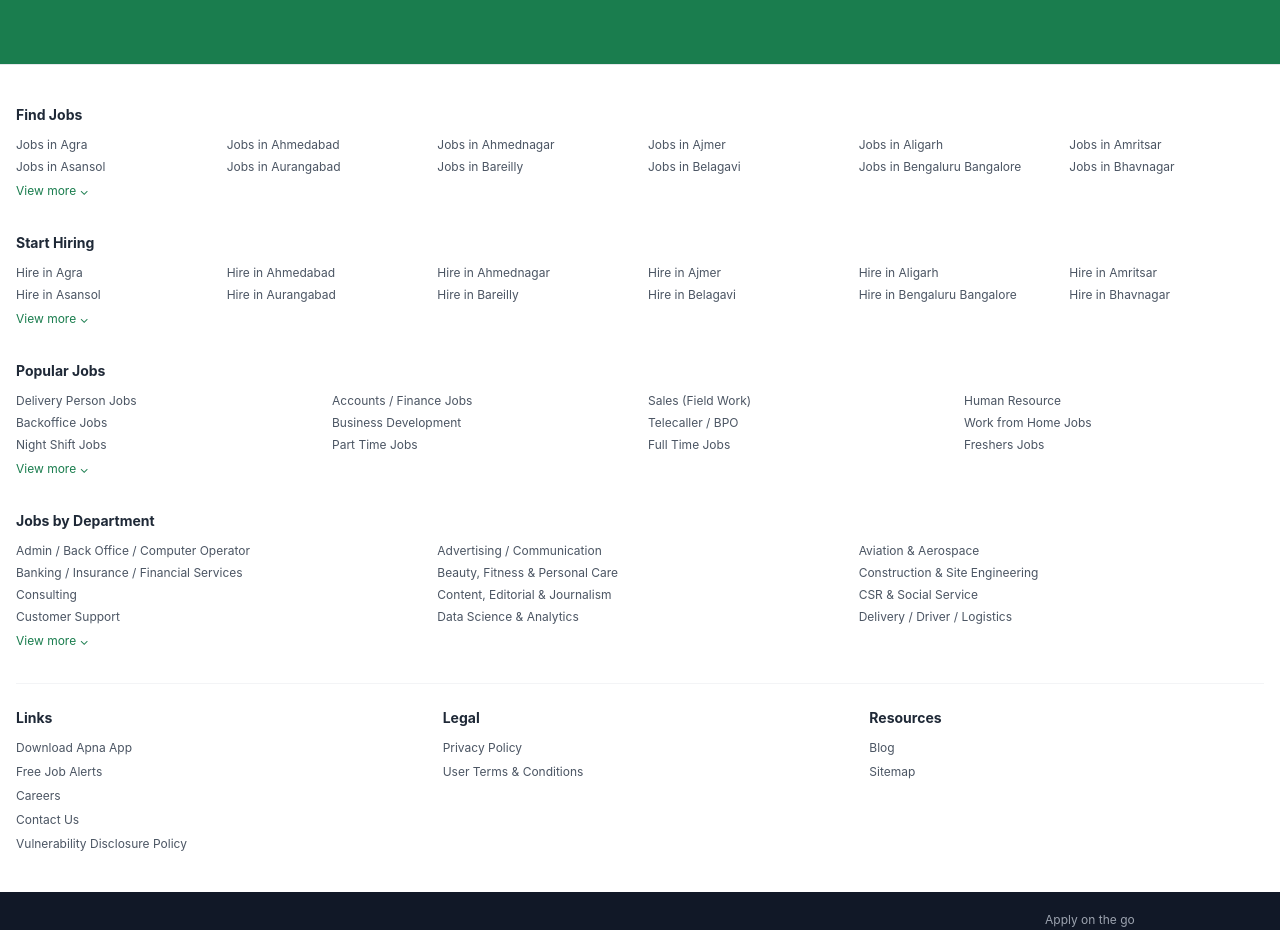
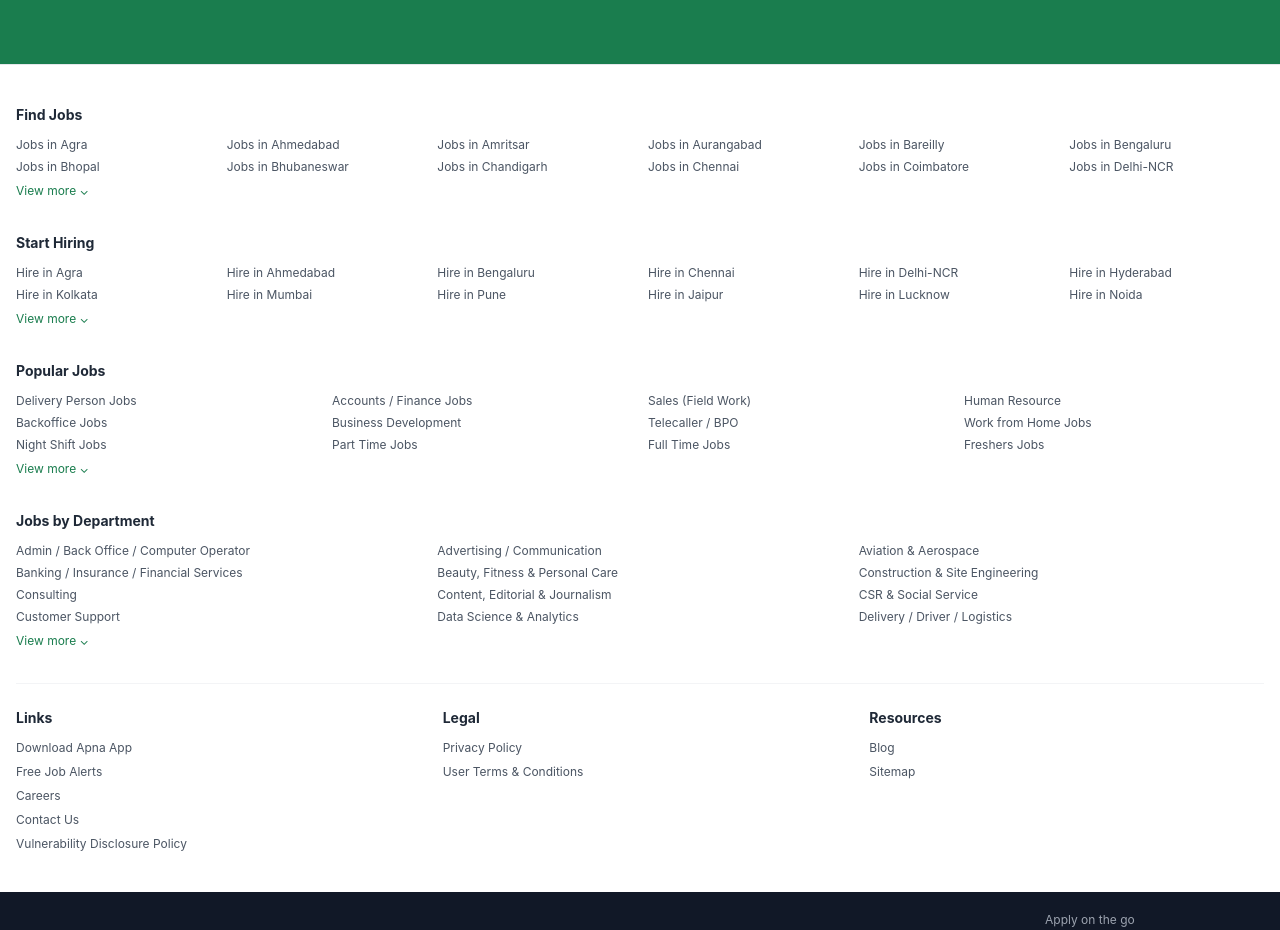
Before and after one commit to psspl-aman/apna-clone, a React (Create React App) app in the folder frontend/: page / in a window 1280 px wide. Shown: the part 3280-4210 px from the top of the page. Built offline with nearby package versions, Linux system fonts and the light colour scheme; no server answers.

Commit message:
feat(Footer): enhance job and department navigation with buttons and structured data

```diff
--- a/frontend/src/components/Footer/Footer.tsx
+++ b/frontend/src/components/Footer/Footer.tsx
@@ -1,30 +1,94 @@
-import { Link } from 'react-router-dom';
+import { useNavigate, useLocation } from 'react-router-dom';
+import { useAppDispatch } from '../../app/hooks';
+import { setFilter } from '../../features/jobs/jobsSlice';
 
-const FIND_JOBS_CITIES = [
-  'Agra', 'Ahmedabad', 'Ahmednagar', 'Ajmer', 'Aligarh', 'Amritsar',
-  'Asansol', 'Aurangabad', 'Bareilly', 'Belagavi', 'Bengaluru Bangalore', 'Bhavnagar',
+const FIND_JOBS_CITIES: { label: string; slug: string }[] = [
+  { label: 'Agra', slug: 'agra' },
+  { label: 'Ahmedabad', slug: 'ahmedabad' },
+  { label: 'Amritsar', slug: 'amritsar' },
+  { label: 'Aurangabad', slug: 'aurangabad' },
+  { label: 'Bareilly', slug: 'bareilly' },
+  { label: 'Bengaluru', slug: 'bengaluru' },
+  { label: 'Bhopal', slug: 'bhopal' },
+  { label: 'Bhubaneswar', slug: 'bhubaneswar' },
+  { label: 'Chandigarh', slug: 'chandigarh' },
+  { label: 'Chennai', slug: 'chennai' },
+  { label: 'Coimbatore', slug: 'coimbatore' },
+  { label: 'Delhi-NCR', slug: 'delhi-ncr' },
 ];
 
-const START_HIRING_CITIES = [
-  'Agra', 'Ahmedabad', 'Ahmednagar', 'Ajmer', 'Aligarh', 'Amritsar',
-  'Asansol', 'Aurangabad', 'Bareilly', 'Belagavi', 'Bengaluru Bangalore', 'Bhavnagar',
+const START_HIRING_CITIES: { label: string; slug: string }[] = [
+  { label: 'Agra', slug: 'agra' },
+  { label: 'Ahmedabad', slug: 'ahmedabad' },
+  { label: 'Bengaluru', slug: 'bengaluru' },
+  { label: 'Chennai', slug: 'chennai' },
+  { label: 'Delhi-NCR', slug: 'delhi-ncr' },
+  { label: 'Hyderabad', slug: 'hyderabad' },
+  { label: 'Kolkata', slug: 'kolkata' },
+  { label: 'Mumbai', slug: 'mumbai' },
+  { label: 'Pune', slug: 'pune' },
+  { label: 'Jaipur', slug: 'jaipur' },
+  { label: 'Lucknow', slug: 'lucknow' },
+  { label: 'Noida', slug: 'noida' },
 ];
 
-const POPULAR_JOBS = [
-  'Delivery Person Jobs', 'Accounts / Finance Jobs', 'Sales (Field Work)',
-  'Human Resource', 'Backoffice Jobs', 'Business Development',
-  'Telecaller / BPO', 'Work from Home Jobs', 'Night Shift Jobs',
-  'Part Time Jobs', 'Full Time Jobs', 'Freshers Jobs',
+const POPULAR_JOBS: { label: string; filter: Record<string, string | number> }[] = [
+  { label: 'Delivery Person Jobs',  filter: { category: 'delivery_person' } },
+  { label: 'Accounts / Finance Jobs', filter: { category: 'accounts_finance' } },
+  { label: 'Sales (Field Work)',    filter: { category: 'field_sales' } },
+  { label: 'Human Resource',        filter: { category: 'human_resource' } },
+  { label: 'Backoffice Jobs',       filter: { category: 'admin_office_assistant' } },
+  { label: 'Business Development',  filter: { category: 'business_development' } },
+  { label: 'Telecaller / BPO',      filter: { category: 'telecalling_bpo_telesales' } },
+  { label: 'Work from Home Jobs',   filter: { job_type: 'work_from_home' } },
+  { label: 'Night Shift Jobs',      filter: { job_type: 'night_shift' } },
+  { label: 'Part Time Jobs',        filter: { job_type: 'part_time' } },
+  { label: 'Full Time Jobs',        filter: { job_type: 'full_time' } },
+  { label: 'Freshers Jobs',         filter: { exp_min: 0, exp_max: 0 } },
 ];
 
-const DEPARTMENTS = [
-  'Admin / Back Office / Computer Operator', 'Advertising / Communication', 'Aviation & Aerospace',
-  'Banking / Insurance / Financial Services', 'Beauty, Fitness & Personal Care', 'Construction & Site Engineering',
-  'Consulting', 'Content, Editorial & Journalism', 'CSR & Social Service',
-  'Customer Support', 'Data Science & Analytics', 'Delivery / Driver / Logistics',
+const DEPARTMENTS: { label: string; slug: string }[] = [
+  { label: 'Admin / Back Office / Computer Operator', slug: 'admin_office_assistant' },
+  { label: 'Advertising / Communication',             slug: 'content_writing' },
+  { label: 'Aviation & Aerospace',                    slug: 'hospitality_hotel_event_management' },
+  { label: 'Banking / Insurance / Financial Services', slug: 'accounts_finance' },
+  { label: 'Beauty, Fitness & Personal Care',         slug: 'beautician_hair_stylist' },
+  { label: 'Construction & Site Engineering',         slug: 'civil_engineer_architect' },
+  { label: 'Consulting',                              slug: 'business_development' },
+  { label: 'Content, Editorial & Journalism',         slug: 'content_writing' },
+  { label: 'CSR & Social Service',                    slug: 'business_development' },
+  { label: 'Customer Support',                        slug: 'telecalling_bpo_telesales' },
+  { label: 'Data Science & Analytics',                slug: 'software_web_developer' },
+  { label: 'Delivery / Driver / Logistics',           slug: 'delivery_person' },
 ];
 
 export const Footer = () => {
+  const navigate = useNavigate();
+  const location = useLocation();
+  const dispatch = useAppDispatch();
+
+  // Hide the entire footer on the browse page (it IS the browse page)
+  if (location.pathname === '/jobs/browse') return null;
+
+  const goCity = (slug: string) => {
+    dispatch(setFilter({ city: slug }));
+    navigate(`/jobs?city=${encodeURIComponent(slug)}`);
+  };
+
+  const goDept = (slug: string) => {
+    dispatch(setFilter({ category: slug }));
+    navigate(`/jobs?category=${encodeURIComponent(slug)}`);
+  };
+
+  const goJob = (filter: Record<string, string | number>) => {
+    dispatch(setFilter(filter as any));
+    const params = new URLSearchParams();
+    Object.entries(filter).forEach(([k, v]) => {
+      if (v !== '' && v !== undefined) params.set(k, String(v));
+    });
+    navigate(`/jobs?${params.toString()}`);
+  };
+
   return (
     <footer className="mt-auto">
       {/* Main footer - light background */}
@@ -36,13 +100,21 @@ export const Footer = () => {
             <h3 className="text-sm font-bold text-gray-800 mb-3">Find Jobs</h3>
             <div className="grid grid-cols-2 sm:grid-cols-3 md:grid-cols-4 lg:grid-cols-6 gap-x-4 gap-y-1.5">
               {FIND_JOBS_CITIES.map((city) => (
-                <Link key={city} to={`/jobs?city=${encodeURIComponent(city)}`}
-                  className="text-xs text-gray-600 hover:text-primary">
-                  Jobs in {city}
-                </Link>
+                <button
+                  key={city.slug}
+                  onClick={() => goCity(city.slug)}
+                  className="text-left text-xs text-gray-600 hover:text-primary"
+                >
+                  Jobs in {city.label}
+                </button>
               ))}
             </div>
-            <button className="text-xs text-primary mt-2 hover:underline">View more ⌄</button>
+            <button
+              onClick={() => navigate('/jobs/browse?section=city')}
+              className="text-xs text-primary mt-2 hover:underline"
+            >
+              View more ⌄
+            </button>
           </div>
 
           {/* Start Hiring */}
@@ -50,13 +122,21 @@ export const Footer = () => {
             <h3 className="text-sm font-bold text-gray-800 mb-3">Start Hiring</h3>
             <div className="grid grid-cols-2 sm:grid-cols-3 md:grid-cols-4 lg:grid-cols-6 gap-x-4 gap-y-1.5">
               {START_HIRING_CITIES.map((city) => (
-                <Link key={city} to="/employer/login"
-                  className="text-xs text-gray-600 hover:text-primary">
-                  Hire in {city}
-                </Link>
+                <button
+                  key={city.slug}
+                  onClick={() => navigate('/employer/login')}
+                  className="text-left text-xs text-gray-600 hover:text-primary"
+                >
+                  Hire in {city.label}
+                </button>
               ))}
             </div>
-            <button className="text-xs text-primary mt-2 hover:underline">View more ⌄</button>
+            <button
+              onClick={() => navigate('/employer/login')}
+              className="text-xs text-primary mt-2 hover:underline"
+            >
+              View more ⌄
+            </button>
           </div>
 
           {/* Popular Jobs */}
@@ -64,13 +144,21 @@ export const Footer = () => {
             <h3 className="text-sm font-bold text-gray-800 mb-3">Popular Jobs</h3>
             <div className="grid grid-cols-2 sm:grid-cols-3 md:grid-cols-4 gap-x-4 gap-y-1.5">
               {POPULAR_JOBS.map((job) => (
-                <Link key={job} to="/jobs"
-                  className="text-xs text-gray-600 hover:text-primary">
-                  {job}
-                </Link>
+                <button
+                  key={job.label}
+                  onClick={() => goJob(job.filter)}
+                  className="text-left text-xs text-gray-600 hover:text-primary"
+                >
+                  {job.label}
+                </button>
               ))}
             </div>
-            <button className="text-xs text-primary mt-2 hover:underline">View more ⌄</button>
+            <button
+              onClick={() => navigate('/jobs/browse?section=department')}
+              className="text-xs text-primary mt-2 hover:underline"
+            >
+              View more ⌄
+            </button>
           </div>
 
           {/* Jobs by Department */}
@@ -78,13 +166,21 @@ export const Footer = () => {
             <h3 className="text-sm font-bold text-gray-800 mb-3">Jobs by Department</h3>
             <div className="grid grid-cols-1 sm:grid-cols-2 md:grid-cols-3 gap-x-4 gap-y-1.5">
               {DEPARTMENTS.map((dept) => (
-                <Link key={dept} to={`/jobs?category=${encodeURIComponent(dept)}`}
-                  className="text-xs text-gray-600 hover:text-primary">
-                  {dept}
-                </Link>
+                <button
+                  key={dept.slug + dept.label}
+                  onClick={() => goDept(dept.slug)}
+                  className="text-left text-xs text-gray-600 hover:text-primary"
+                >
+                  {dept.label}
+                </button>
               ))}
             </div>
-            <button className="text-xs text-primary mt-2 hover:underline">View more ⌄</button>
+            <button
+              onClick={() => navigate('/jobs/browse?section=department')}
+              className="text-xs text-primary mt-2 hover:underline"
+            >
+              View more ⌄
+            </button>
           </div>
 
           {/* Bottom links */}
```
